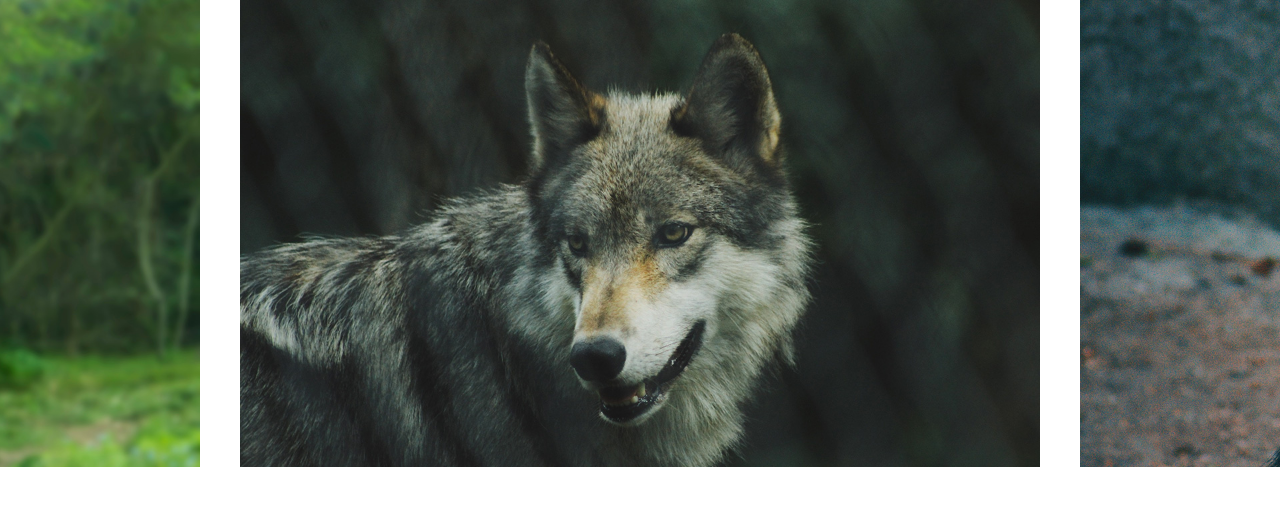
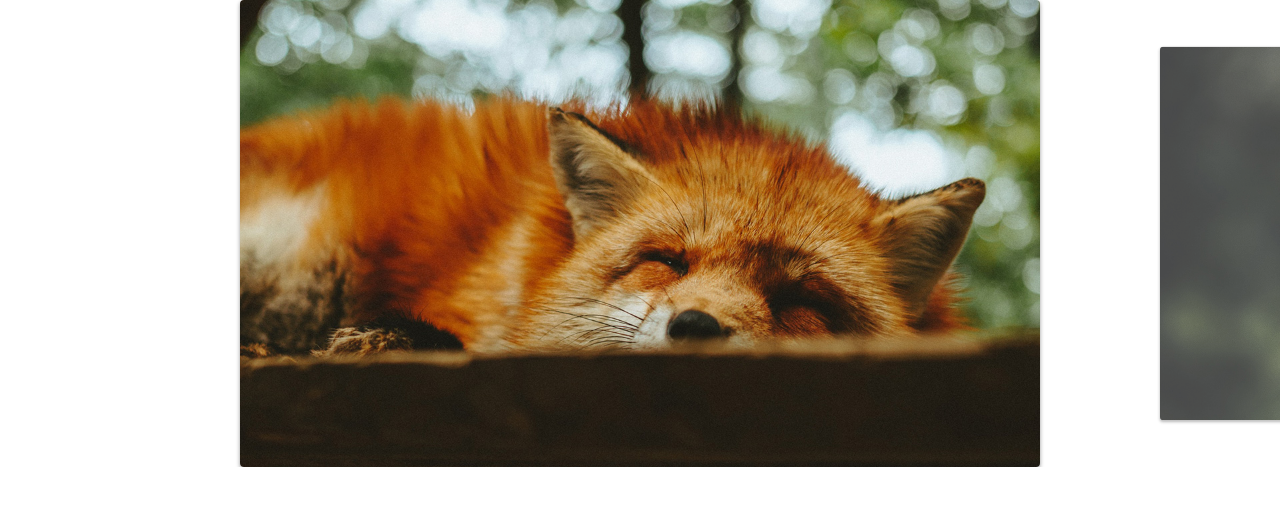
Before and after one commit to vitosnatios/Slide, a plain HTML site: page index.html in a window 1280 px wide. Drawn offline with Linux system fonts and the light colour scheme.

Commit message:
ajuste das configgurações ao resize e classe active add

```diff
--- a/css/style.css
+++ b/css/style.css
@@ -19,9 +19,23 @@ img {
   display: flex;
 }
 
+.slide:hover {
+  will-change: transform;
+}
+
 .slide li {
   flex-shrink: 0;
   width: 80vw;
   max-width: 800px;
   margin: 0 20px;
+  box-shadow: 0 2px 4px rgba(0, 0, 0, 0.4);
+  border-radius: 4px;
+  overflow: hidden;
+  opacity: 0.8;
+  transform: scale(0.8);
+  transition: 0.4s;
 }
+.slide li.active {
+  opacity: 1;
+  transform: scale(1);
+}
--- a/js/script.js
+++ b/js/script.js
@@ -3,4 +3,4 @@ import Slide from './slide.js';
 const slide = new Slide('.slide', '.slide-wrapper');
 slide.init();
 
-slide.changeSlide(3);
+slide.changeSlide(0);
--- a/js/slide.js
+++ b/js/slide.js
@@ -1,3 +1,5 @@
+import debounce from './debounce.js';
+
 export default class Slide {
   constructor(slide, wrapper) {
     this.slide = document.querySelector(slide);
@@ -11,6 +13,7 @@ export default class Slide {
       ['mousedown', 'touchstart'],
       ['mouseup', 'touchend'],
     ];
+    this.activeClass = 'active';
   }
 
   transition(active) {
@@ -77,12 +80,6 @@ export default class Slide {
     );
   }
 
-  bindEvents() {
-    this.onStart = this.onStart.bind(this);
-    this.onMove = this.onMove.bind(this);
-    this.onEnd = this.onEnd.bind(this);
-  }
-
   //  slides config
 
   slidePosition(slide) {
@@ -111,6 +108,14 @@ export default class Slide {
     this.moveSlide(activeSlide.position);
     this.slidesIndexNav(index);
     this.dist.finalPosition = activeSlide.position;
+    this.changeActiveClass();
+  }
+
+  changeActiveClass() {
+    this.slideArray.forEach((item) =>
+      item.element.classList.remove(this.activeClass)
+    );
+    this.slideArray[this.index.active].element.classList.add(this.activeClass);
   }
 
   activePrevSlide() {
@@ -125,11 +130,30 @@ export default class Slide {
     }
   }
 
+  onResize() {
+    setTimeout(() => {
+      this.slidesConfig();
+      this.changeSlide(this.index.active);
+    }, 1000);
+  }
+
+  addResizeEvent() {
+    window.addEventListener('resize', this.onResize);
+  }
+
+  bindEvents() {
+    this.onStart = this.onStart.bind(this);
+    this.onMove = this.onMove.bind(this);
+    this.onEnd = this.onEnd.bind(this);
+    this.onResize = debounce(this.onResize.bind(this), 200);
+  }
+
   init() {
     this.bindEvents();
     this.transition(true);
     this.addSlideEvents();
     this.slidesConfig();
+    this.addResizeEvent();
     return this;
   }
 }
```
